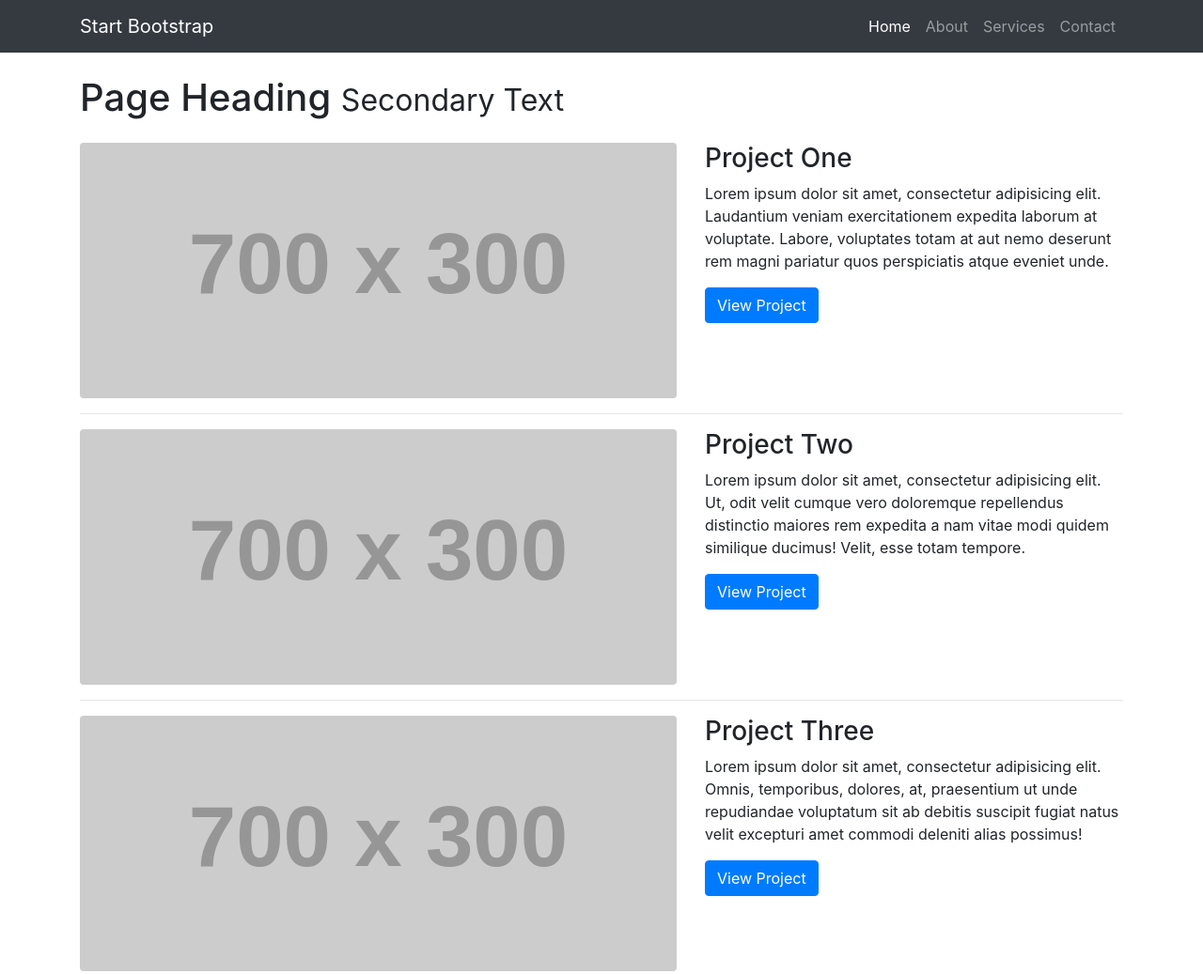
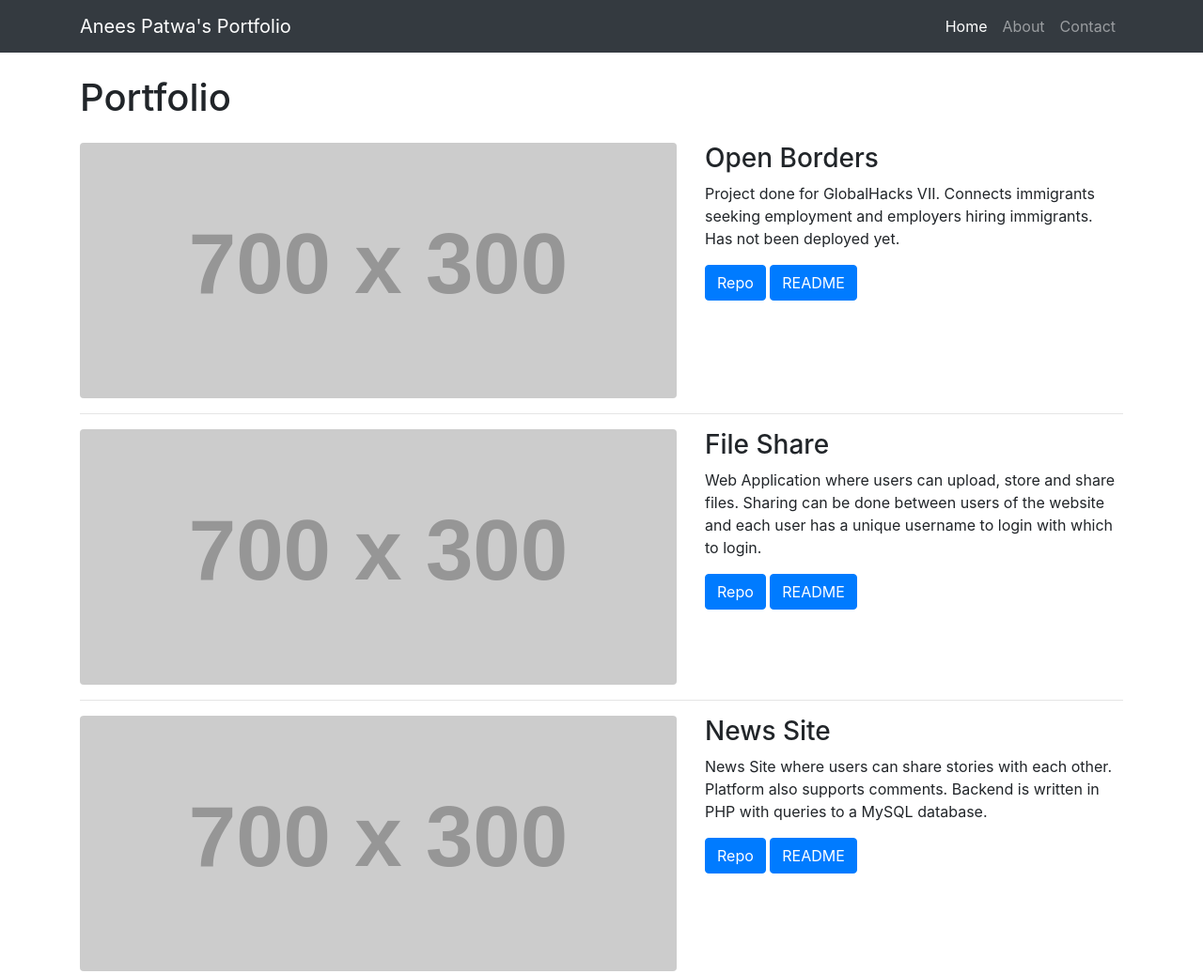
Before and after one commit to anees-patwa/anees-patwa.github.io, a website: page index.html in a window 1280 px wide. Shown: the top 1037 px of the page at 94% size. Drawn offline with Linux system fonts and the light colour scheme; placeholder pictures from the web are drawn by us.

Commit message:
update projects

```diff
--- a/index.html
+++ b/index.html
@@ -8,7 +8,7 @@
   <meta name="description" content="">
   <meta name="author" content="">
 
-    <title>1 Col Portfolio - Start Bootstrap Template</title>
+  <title>Anees Patwa</title>
 
   <!-- Bootstrap core CSS -->
   <link href="vendor/bootstrap/css/bootstrap.min.css" rel="stylesheet">
@@ -23,8 +23,9 @@
   <!-- Navigation -->
   <nav class="navbar navbar-expand-lg navbar-dark bg-dark fixed-top">
     <div class="container">
-        <a class="navbar-brand" href="#">Start Bootstrap</a>
-        <button class="navbar-toggler" type="button" data-toggle="collapse" data-target="#navbarResponsive" aria-controls="navbarResponsive" aria-expanded="false" aria-label="Toggle navigation">
+      <a class="navbar-brand" href="index.html">Anees Patwa's Portfolio</a>
+      <button class="navbar-toggler" type="button" data-toggle="collapse" data-target="#navbarResponsive" aria-controls="navbarResponsive"
+        aria-expanded="false" aria-label="Toggle navigation">
         <span class="navbar-toggler-icon"></span>
       </button>
       <div class="collapse navbar-collapse" id="navbarResponsive">
@@ -35,13 +36,10 @@
             </a>
           </li>
           <li class="nav-item">
-              <a class="nav-link" href="#">About</a>
+            <a class="nav-link" href="resume.html">About</a>
           </li>
           <li class="nav-item">
-              <a class="nav-link" href="#">Services</a>
-            </li>
-            <li class="nav-item">
-              <a class="nav-link" href="#">Contact</a>
+            <a class="nav-link" href="contact.html">Contact</a>
           </li>
         </ul>
       </div>
@@ -52,8 +50,8 @@
   <div class="container">
 
     <!-- Page Heading -->
-      <h1 class="my-4">Page Heading
-        <small>Secondary Text</small>
+    <h1 class="my-4">Portfolio
+
     </h1>
 
     <!-- Project One -->
@@ -64,9 +62,12 @@
         </a>
       </div>
       <div class="col-md-5">
-          <h3>Project One</h3>
-          <p>Lorem ipsum dolor sit amet, consectetur adipisicing elit. Laudantium veniam exercitationem expedita laborum at voluptate. Labore, voluptates totam at aut nemo deserunt rem magni pariatur quos perspiciatis atque eveniet unde.</p>
-          <a class="btn btn-primary" href="#">View Project</a>
+        <h3>Open Borders</h3>
+        <p>Project done for GlobalHacks VII. Connects immigrants seeking employment and employers hiring immigrants.
+          Has not been deployed yet.
+        </p>
+        <a class="btn btn-primary" href="https://github.com/anees-patwa/globalHacksVII">Repo</a>
+        <a class="btn btn-primary" href="https://github.com/anees-patwa/globalHacksVII/blob/master/README.md">README</a>
       </div>
     </div>
     <!-- /.row -->
@@ -81,9 +82,13 @@
         </a>
       </div>
       <div class="col-md-5">
-          <h3>Project Two</h3>
-          <p>Lorem ipsum dolor sit amet, consectetur adipisicing elit. Ut, odit velit cumque vero doloremque repellendus distinctio maiores rem expedita a nam vitae modi quidem similique ducimus! Velit, esse totam tempore.</p>
-          <a class="btn btn-primary" href="#">View Project</a>
+        <h3>File Share</h3>
+        <p>Web Application where users can upload, store and share files. Sharing can be done between users of the
+          website
+          and each user has a unique username to login with which to login.
+        </p>
+        <a class="btn btn-primary" href="https://github.com/anees-patwa/FileSharing">Repo</a>
+        <a class="btn btn-primary" href="https://github.com/anees-patwa/FileSharing/blob/master/README.md">README</a>
       </div>
     </div>
     <!-- /.row -->
@@ -98,9 +103,13 @@
         </a>
       </div>
       <div class="col-md-5">
-          <h3>Project Three</h3>
-          <p>Lorem ipsum dolor sit amet, consectetur adipisicing elit. Omnis, temporibus, dolores, at, praesentium ut unde repudiandae voluptatum sit ab debitis suscipit fugiat natus velit excepturi amet commodi deleniti alias possimus!</p>
-          <a class="btn btn-primary" href="#">View Project</a>
+        <h3>News Site</h3>
+        <p>News Site where users can share stories with each other. Platform also supports comments. Backend is written
+          in
+          PHP with queries to a MySQL database.
+        </p>
+        <a class="btn btn-primary" href="https://github.com/anees-patwa/NewsSite">Repo</a>
+        <a class="btn btn-primary" href="https://github.com/anees-patwa/NewsSite/blob/Creating-Pages/README.md">README</a>
       </div>
     </div>
     <!-- /.row -->
@@ -117,7 +126,8 @@
       </div>
       <div class="col-md-5">
         <h3>Project Four</h3>
-          <p>Lorem ipsum dolor sit amet, consectetur adipisicing elit. Explicabo, quidem, consectetur, officia rem officiis illum aliquam perspiciatis aspernatur quod modi hic nemo qui soluta aut eius fugit quam in suscipit?</p>
+        <p>Lorem ipsum dolor sit amet, consectetur adipisicing elit. Explicabo, quidem, consectetur, officia rem
+          officiis illum aliquam perspiciatis aspernatur quod modi hic nemo qui soluta aut eius fugit quam in suscipit?</p>
         <a class="btn btn-primary" href="#">View Project</a>
       </div>
     </div>
```
Lines whose indentation alone changed are shown as unchanged.
